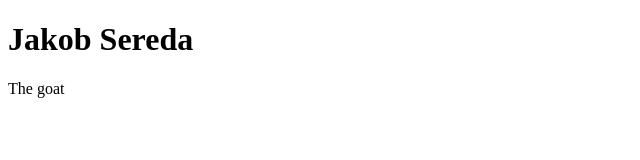
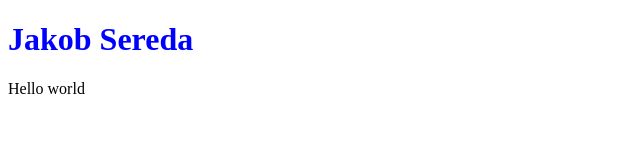
Before and after one commit to jakobsereda/jakobsereda.github.io, a plain HTML site: page index.html in a window 1280 px wide. Shown: the whole page, without its empty margins (0-640 px from the left). Drawn offline with Linux system fonts and the light colour scheme.

Commit message:
changed heading colour

```diff
--- a/app.css
+++ b/app.css
@@ -0,0 +1,6 @@
+h1{
+    color: blue;
+}
+#top{
+    background: linear-gradient(red, teal);
+}
--- a/index.html
+++ b/index.html
@@ -4,9 +4,14 @@
     <meta charset="UTF-8">
     <meta name="viewport" content="width=device-width, initial-scale=1.0">
     <title>Jakob Sereda</title>
+    <link rel="stylesheet" href="app.css">
 </head>
 <body>
-    <h1>Jakob Sereda</h1>
-    The goat
+    <div class="top">
+        <header>
+            <h1>Jakob Sereda</h1>
+            Hello world
+        </header>
+    </div>
 </body>
 </html>
```
